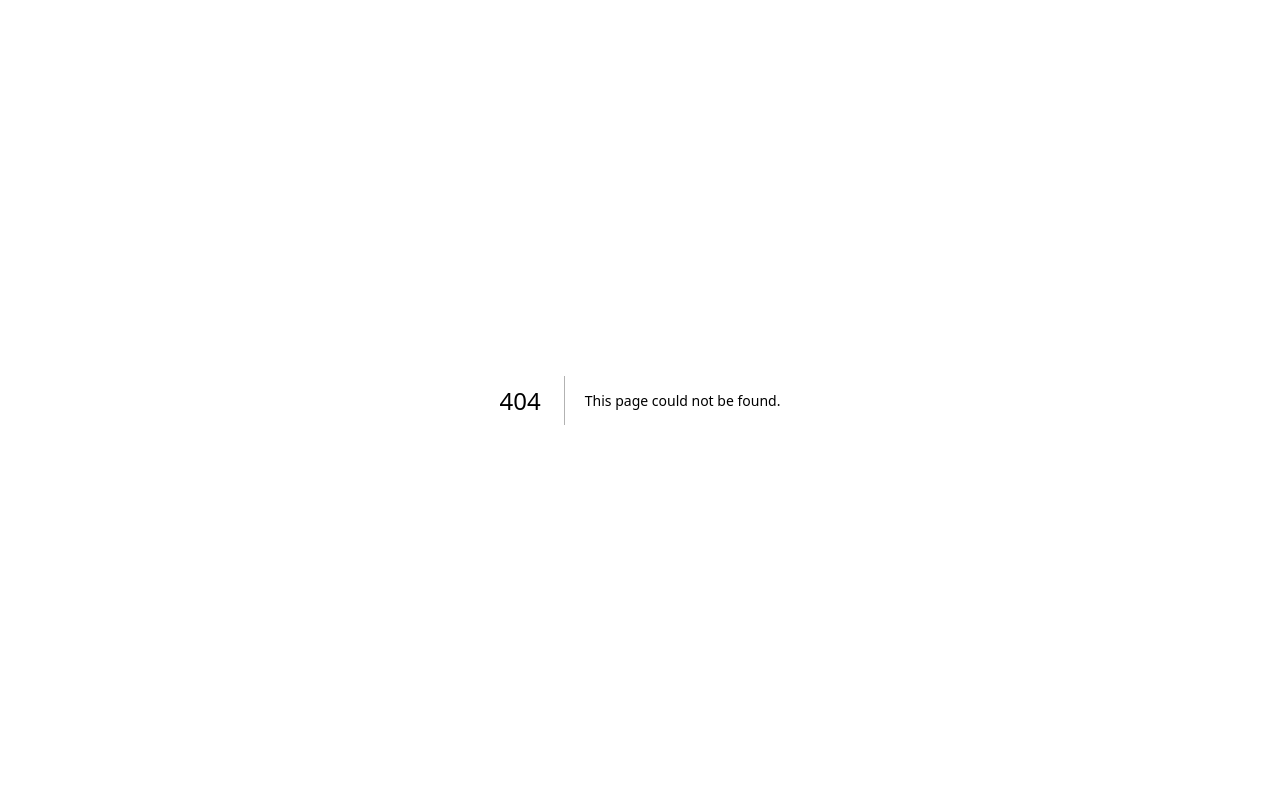
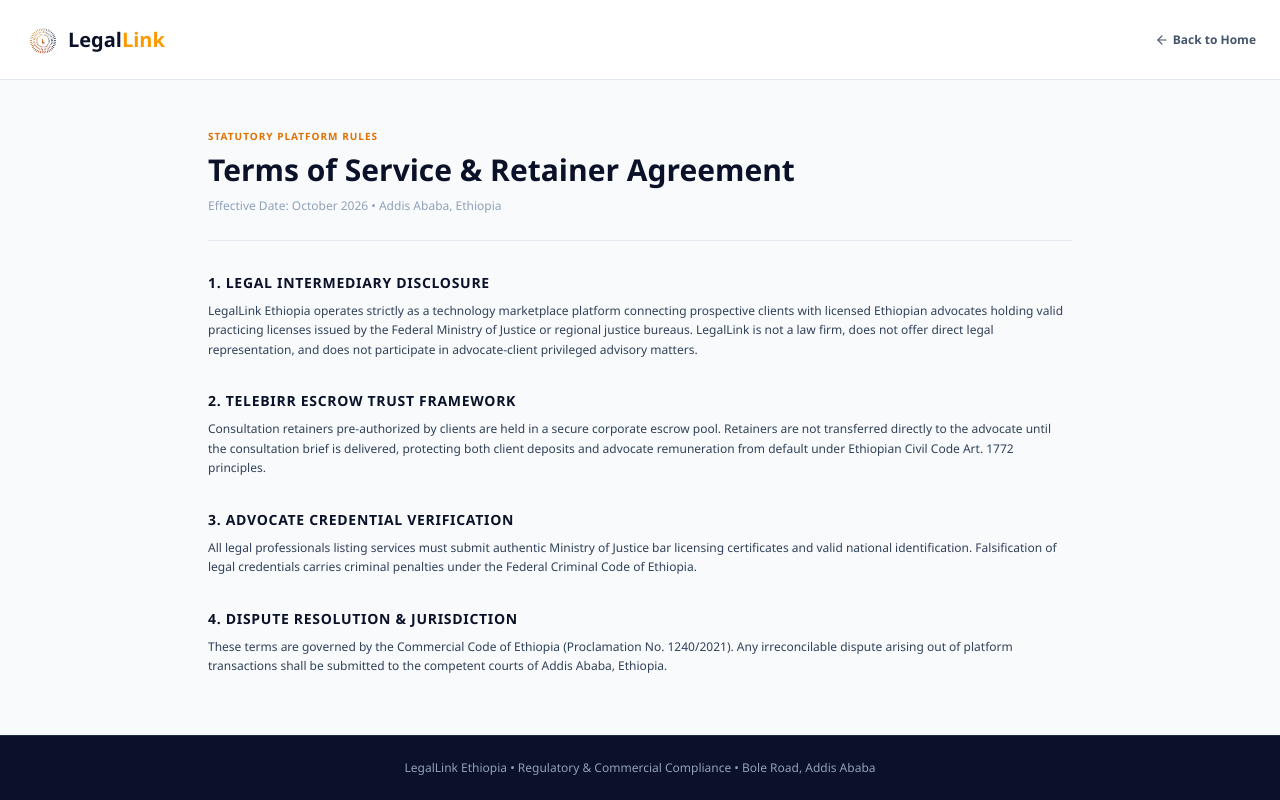
Before and after one commit to ybeltal/legallink, a Next.js app: page /terms in a window 1280 px wide. Before the commit this address had no page. Built offline with nearby package versions, Linux system fonts and the light colour scheme.

Commit message:
feat: add security headers, layout metadata, terms and privacy pages

```diff
--- a/app/layout.tsx
+++ b/app/layout.tsx
@@ -1,29 +1,54 @@
-import type { Metadata } from "next";
-import { Geist, Geist_Mono } from "next/font/google";
-import "./globals.css";
-
-const geistSans = Geist({
-  variable: "--font-geist-sans",
-  subsets: ["latin"],
-});
-
-const geistMono = Geist_Mono({
-  variable: "--font-geist-mono",
-  subsets: ["latin"],
-});
+import type { Metadata } from 'next';
+import './globals.css';
 
 export const metadata: Metadata = {
-  title: "Create Next App",
-  description: "Generated by create next app",
+  metadataBase: new URL('https://legallink-two.vercel.app'),
+  title: {
+    default: 'LegalLink Ethiopia | Verified Legal Services Marketplace',
+    template: '%s | LegalLink Ethiopia',
+  },
+  description:
+    'Connect with verified Ethiopian lawyers for consultations, corporate restructuring, DARA document pre-flight checks, and Telebirr escrow protection.',
+  keywords: [
+    'Ethiopian Lawyers',
+    'Addis Ababa Advocates',
+    'Ethiopian Legal Marketplace',
+    'ECMA Directive 1030/2024',
+    'Telebirr Escrow',
+    'DARA Ethiopia Checklist',
+    'Labor Proclamation 1156/2019',
+    'LegalTalk Ethiopia'
+  ],
+  authors: [{ name: 'LegalLink Technologies' }],
+  creator: 'LegalLink Ethiopia',
+  openGraph: {
+    title: 'LegalLink Ethiopia | Verified Legal Services Marketplace',
+    description:
+      'Verified Ministry of Justice advocates, Telebirr USSD escrow trust protection, and statutory document automation.',
+    url: 'https://legallink-two.vercel.app',
+    siteName: 'LegalLink Ethiopia',
+    locale: 'en_US',
+    type: 'website',
+  },
+  twitter: {
+    card: 'summary_large_image',
+    title: 'LegalLink Ethiopia',
+    description: 'Ethiopia’s first freelance legal marketplace and compliance ecosystem.',
+  },
+  icons: {
+    icon: '/logo.png',
+    apple: '/logo.png',
+  },
 };
 
-export default function RootLayout({ children }: LayoutProps<"/">) {
+export default function RootLayout({
+  children,
+}: {
+  children: React.ReactNode;
+}) {
   return (
-    <html
-      lang="en"
-      className={`${geistSans.variable} ${geistMono.variable} h-full antialiased`}
-    >
-      <body className="min-h-full flex flex-col">{children}</body>
+    <html lang="en">
+      <body className="antialiased bg-white text-slate-900">{children}</body>
     </html>
   );
 }
--- /dev/null
+++ b/app/privacy/page.tsx
@@ -0,0 +1,52 @@
+import React from 'react';
+import Link from 'next/link';
+import { ArrowLeft } from 'lucide-react';
+
+export default function PrivacyPolicyPage() {
+  return (
+    <div className="min-h-screen bg-[#f8fafc] text-slate-900 font-sans flex flex-col">
+      <header className="bg-white border-b border-slate-200 sticky top-0 z-40 h-20 flex items-center px-6 justify-between">
+        <Link href="/" className="flex items-center gap-2">
+          <img src="/logo.png" alt="LegalLink" className="w-9 h-9 object-contain" />
+          <span className="font-black text-xl text-[#0A1128]">Legal<span className="text-amber-500">Link</span></span>
+        </Link>
+        <Link href="/" className="text-xs font-bold text-slate-600 hover:text-[#0A1128] flex items-center gap-1">
+          <ArrowLeft className="w-3.5 h-3.5" /> Back to Home
+        </Link>
+      </header>
+
+      <main className="max-w-4xl mx-auto px-4 py-12 flex-1 w-full space-y-8 text-xs leading-relaxed text-slate-700">
+        <div className="border-b border-slate-200 pb-6 space-y-2">
+          <span className="text-[10px] font-bold text-amber-600 uppercase tracking-widest block">DATA GOVERNANCE & CONFIDENTIALITY</span>
+          <h1 className="text-3xl font-black text-[#0A1128]">Privacy & Case Data Policy</h1>
+          <span className="text-slate-400 block font-mono">Last Updated: October 2026 • Federal Democratic Republic of Ethiopia</span>
+        </div>
+
+        <section className="space-y-2">
+          <h2 className="text-sm font-black text-[#0A1128] uppercase tracking-wider">1. Case Brief & Audio Recording Confidentiality</h2>
+          <p>
+            When you submit legal briefs or record voice notes (Amharic or English) via our intake engines, files are transmitted over TLS 1.3 encryption and stored in access-controlled buckets. Only you and the assigned, verified advocate have authorization to access case voice briefs and documents.
+          </p>
+        </section>
+
+        <section className="space-y-2">
+          <h2 className="text-sm font-black text-[#0A1128] uppercase tracking-wider">2. Identification & Bar Credentials</h2>
+          <p>
+            Advocate bar licenses and national identity documents uploaded during onboarding are used solely by our internal compliance desk for Ministry of Justice validation. Unredacted identity documents are never shared publicly or monetized.
+          </p>
+        </section>
+
+        <section className="space-y-2">
+          <h2 className="text-sm font-black text-[#0A1128] uppercase tracking-wider">3. Financial Information</h2>
+          <p>
+            LegalLink does not store Telebirr PINs or banking credentials. Payments are processed through authorized payment gateway interfaces and settled via encrypted mobile transaction webhooks.
+          </p>
+        </section>
+      </main>
+
+      <footer className="bg-[#0A1128] text-slate-400 py-6 border-t border-slate-800 text-center text-xs">
+        LegalLink Ethiopia • Data Protection & Client Confidentiality • Addis Ababa
+      </footer>
+    </div>
+  );
+}
--- /dev/null
+++ b/app/terms/page.tsx
@@ -0,0 +1,59 @@
+import React from 'react';
+import Link from 'next/link';
+import { ArrowLeft } from 'lucide-react';
+
+export default function TermsOfServicePage() {
+  return (
+    <div className="min-h-screen bg-[#f8fafc] text-slate-900 font-sans flex flex-col">
+      <header className="bg-white border-b border-slate-200 sticky top-0 z-40 h-20 flex items-center px-6 justify-between">
+        <Link href="/" className="flex items-center gap-2">
+          <img src="/logo.png" alt="LegalLink" className="w-9 h-9 object-contain" />
+          <span className="font-black text-xl text-[#0A1128]">Legal<span className="text-amber-500">Link</span></span>
+        </Link>
+        <Link href="/" className="text-xs font-bold text-slate-600 hover:text-[#0A1128] flex items-center gap-1">
+          <ArrowLeft className="w-3.5 h-3.5" /> Back to Home
+        </Link>
+      </header>
+
+      <main className="max-w-4xl mx-auto px-4 py-12 flex-1 w-full space-y-8 text-xs leading-relaxed text-slate-700">
+        <div className="border-b border-slate-200 pb-6 space-y-2">
+          <span className="text-[10px] font-bold text-amber-600 uppercase tracking-widest block">STATUTORY PLATFORM RULES</span>
+          <h1 className="text-3xl font-black text-[#0A1128]">Terms of Service & Retainer Agreement</h1>
+          <span className="text-slate-400 block font-mono">Effective Date: October 2026 • Addis Ababa, Ethiopia</span>
+        </div>
+
+        <section className="space-y-2">
+          <h2 className="text-sm font-black text-[#0A1128] uppercase tracking-wider">1. Legal Intermediary Disclosure</h2>
+          <p>
+            LegalLink Ethiopia operates strictly as a technology marketplace platform connecting prospective clients with licensed Ethiopian advocates holding valid practicing licenses issued by the Federal Ministry of Justice or regional justice bureaus. LegalLink is not a law firm, does not offer direct legal representation, and does not participate in advocate-client privileged advisory matters.
+          </p>
+        </section>
+
+        <section className="space-y-2">
+          <h2 className="text-sm font-black text-[#0A1128] uppercase tracking-wider">2. Telebirr Escrow Trust Framework</h2>
+          <p>
+            Consultation retainers pre-authorized by clients are held in a secure corporate escrow pool. Retainers are not transferred directly to the advocate until the consultation brief is delivered, protecting both client deposits and advocate remuneration from default under Ethiopian Civil Code Art. 1772 principles.
+          </p>
+        </section>
+
+        <section className="space-y-2">
+          <h2 className="text-sm font-black text-[#0A1128] uppercase tracking-wider">3. Advocate Credential Verification</h2>
+          <p>
+            All legal professionals listing services must submit authentic Ministry of Justice bar licensing certificates and valid national identification. Falsification of legal credentials carries criminal penalties under the Federal Criminal Code of Ethiopia.
+          </p>
+        </section>
+
+        <section className="space-y-2">
+          <h2 className="text-sm font-black text-[#0A1128] uppercase tracking-wider">4. Dispute Resolution & Jurisdiction</h2>
+          <p>
+            These terms are governed by the Commercial Code of Ethiopia (Proclamation No. 1240/2021). Any irreconcilable dispute arising out of platform transactions shall be submitted to the competent courts of Addis Ababa, Ethiopia.
+          </p>
+        </section>
+      </main>
+
+      <footer className="bg-[#0A1128] text-slate-400 py-6 border-t border-slate-800 text-center text-xs">
+        LegalLink Ethiopia • Regulatory & Commercial Compliance • Bole Road, Addis Ababa
+      </footer>
+    </div>
+  );
+}
--- a/next.config.ts
+++ b/next.config.ts
@@ -1,19 +1,45 @@
-import type { NextConfig } from "next";
+import type { NextConfig } from 'next';
 
 const nextConfig: NextConfig = {
-  /* config options here */
-  experimental: {
-    agentFeedback: true,
+  reactStrictMode: true,
+  images: {
+    remotePatterns: [
+      { protocol: 'https', hostname: 'images.unsplash.com' },
+      { protocol: 'https', hostname: '*.supabase.co' }
+    ]
   },
-  cacheComponents: true,
-  partialPrefetching: true,
-  turbopack: {
-    rules: {
-      "*.css": {
-        loaders: ["@tailwindcss/turbopack"],
-        as: "*.css",
+  async headers() {
+    return [
+      {
+        source: '/(.*)',
+        headers: [
+          {
+            key: 'X-Frame-Options',
+            value: 'DENY',
+          },
+          {
+            key: 'X-Content-Type-Options',
+            value: 'nosniff',
+          },
+          {
+            key: 'Referrer-Policy',
+            value: 'strict-origin-when-cross-origin',
+          },
+          {
+            key: 'Permissions-Policy',
+            value: 'camera=(), microphone=(self), geolocation=()',
+          },
+          {
+            key: 'Strict-Transport-Security',
+            value: 'max-age=63072000; includeSubDomains; preload',
+          },
+          {
+            key: 'X-XSS-Protection',
+            value: '1; mode=block',
+          },
+        ],
       },
-    },
+    ];
   },
 };
 
```
